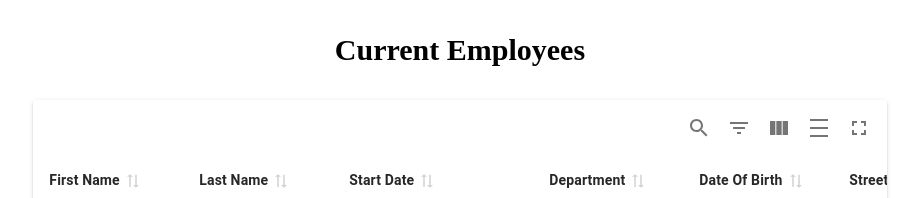
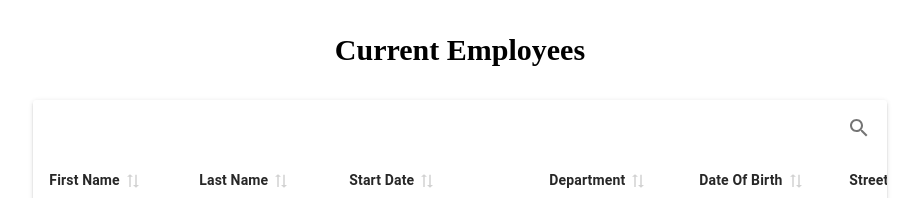
Before and after one commit to monkeycs60/p14, a React (Vite) app: page /employee-list in a window 1280 px wide. Shown: the top 198 px of the page, without its empty margins (180-1099 px from the left). Built offline with nearby package versions, Linux system fonts and the light colour scheme.

Commit message:
fix: add date formatter for redux

```diff
--- /dev/null
+++ b/src/lib/formatDate.ts
@@ -0,0 +1,7 @@
+export function formatDate(date: Date) {
+	return date.toLocaleDateString('en-US', {
+		year: 'numeric',
+		month: '2-digit',
+		day: '2-digit',
+	});
+}
--- a/src/pages/EmployeeList/TableContent.tsx
+++ b/src/pages/EmployeeList/TableContent.tsx
@@ -1,6 +1,7 @@
 import { useMemo } from 'react';
 import { useAppSelector } from '../../hooks/useRedux.tsx';
 import { MaterialReactTable, type MRT_ColumnDef } from 'material-react-table';
+import { formatDate } from '../../lib/formatDate.ts';
 
 const TableContent = () => {
 	const employeeInfo = useAppSelector((state) => state.user.employees);
@@ -63,11 +64,11 @@ const TableContent = () => {
 			localization={{
 				noRecordsToDisplay: 'No data available in table',
 			}}
-			displayColumnDefOptions={{
-				'mrt-row-numbers': {
-					// enableSorting: false,
-				},
-			}}
+			enableColumnFilters={false}
+			enableFullScreenToggle={false}
+			enableHiding={false}
+			enableDensityToggle={false}
+            enableGlobalFilterModes={true}
 		/>
 	);
 };
--- a/src/pages/Index.tsx
+++ b/src/pages/Index.tsx
@@ -1,6 +1,6 @@
 import { useForm, Controller } from 'react-hook-form';
 import { zodResolver } from '@hookform/resolvers/zod';
-import { DatePickerComponent } from '../components/DatePicker';
+import { DatePickerComponent } from '../components/DatePickerComponent';
 import 'react-datepicker/dist/react-datepicker.css';
 import SelectOptions from '../components/SelectOptions';
 import { departmentOptions } from '../lib/departmentOptions';
```
Also changed, not shown: src/components/DatePickerComponent.tsx (renamed from src/components/datePicker.tsx).
